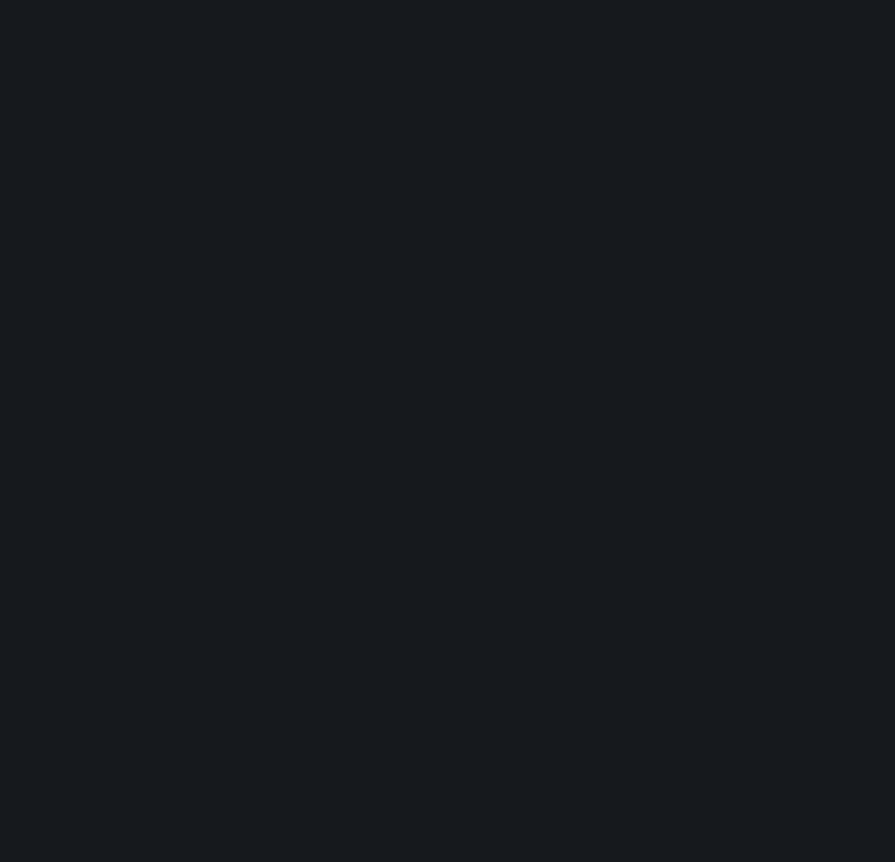
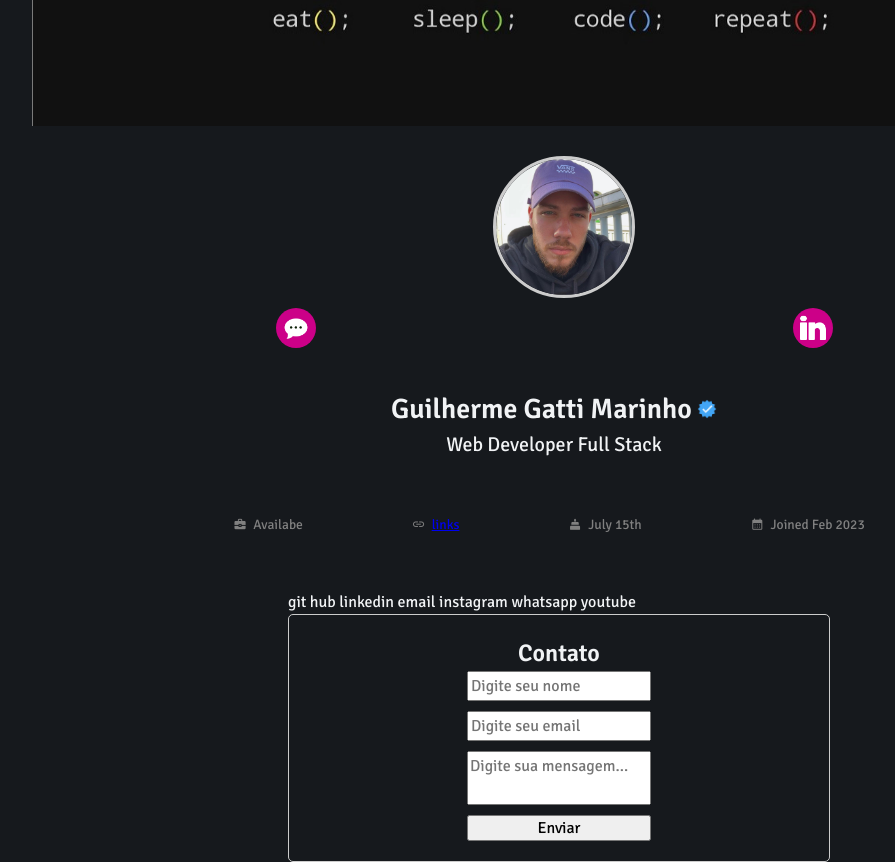
Before and after one commit to guido-marinho/guido-marinho.github.io, a React (Vite) app: page /links in a window 1280 px wide. Before the commit this address had no page. Shown: the part 140-1002 px from the top of the page, without its empty margins (96-991 px from the left). Before the commit the page ends 800 px from the top, so only its background shows below. Built offline with nearby package versions, Linux system fonts and the light colour scheme.

Commit message:
💩 commit bomba de alguns ajustes

```diff
--- a/src/App.jsx
+++ b/src/App.jsx
@@ -6,6 +6,7 @@ export default function App() {
   return (
     <Routes>
       <Route exact path="/" element={<Home />} />
+      <Route exact path="/links" element={<Home />} />
     </Routes>
   );
 }
--- /dev/null
+++ b/src/CSS/FormEmail.css
@@ -0,0 +1,22 @@
+textarea {
+  resize: none;
+}
+
+.form-container {
+    display: flex;
+    flex-direction: column;
+    align-items: center;
+    justify-content: center;
+    width: 100%;
+    max-width: 500px;
+    margin: 0 auto;
+    padding: 20px;
+    border-radius: 5px;
+    border: 1px solid #ccc;
+}
+
+.form-email {
+  display: flex;
+  flex-direction: column;
+  gap: 10px;
+}
--- /dev/null
+++ b/src/CSS/MainLayout.css
@@ -0,0 +1,4 @@
+.main-home {
+  width: 40%;
+  margin: 50px auto 0;
+}
--- a/src/components/FormEmail.jsx
+++ b/src/components/FormEmail.jsx
@@ -1,11 +1,11 @@
 import emailjs from '@emailjs/browser';
 import React, { useState } from 'react';
+import '../CSS/FormEmail.css';
 
 export default function FormEmail() {
   const [name, setName] = useState('');
   const [email, setEmail] =  useState('');
   const [message, setMessage] =  useState('');
-
 
   const handleSubmit = (event) => {
     event.preventDefault();
--- a/src/components/Header.jsx
+++ b/src/components/Header.jsx
@@ -1,4 +1,5 @@
 import React from 'react';
+import { Link } from 'react-router-dom';
 import '../CSS/Header.css';
 
 import cover from '../images/cover.png';
@@ -64,7 +65,9 @@ export default function Header() {
             <span className="material-symbols-outlined icon">
               link
             </span>
+            <Link to='/links' >
             links
+            </Link>
           </p>
 
           <p className='icon'>
--- /dev/null
+++ b/src/components/MainLayout.jsx
@@ -0,0 +1,30 @@
+import React from 'react';
+import { useLocation } from 'react-router-dom';
+
+import '../CSS/MainLayout.css';
+
+import Links from '../pages/Links.jsx';
+import Header from './Header.jsx';
+
+
+export default function Main() {
+
+  const path = useLocation().pathname;
+
+  console.log(path);
+  return (
+    <>
+      <header className='header-home'>
+        <Header />
+      </header>
+
+
+      <main className='main-home'>
+        {path === '/links' && <Links />}
+        {/* {path === '/' && <Feed />} */}
+        {/* {path === '/about' && <About />} */}
+        {/* {path === '/projects' && <Projects />} */}
+      </main>
+    </>
+  );
+}
--- a/src/pages/Home.jsx
+++ b/src/pages/Home.jsx
@@ -1,18 +1,12 @@
 import React from 'react';
-import FormEmail from '../components/FormEmail';
-import Header from '../components/Header';
-// import Main from '../components/Main';
+
+import MainLayout from '../components/MainLayout.jsx';
+
 
 export default function Home() {
   return (
     <>
-      <header className='header-home'>
-        <Header />
-      </header>
-      <main>
-        {/* <Main /> */}
-        <FormEmail />
-      </main>
+      <MainLayout/>
     </>
   );
 }
--- /dev/null
+++ b/src/pages/Links.jsx
@@ -0,0 +1,20 @@
+import React from 'react';
+import FormEmail from '../components/FormEmail.jsx';
+
+export default function Links() {
+  return (
+    <>
+      <section>
+        git hub
+        linkedin
+        email
+        instagram
+        whatsapp
+        youtube
+      </section>
+      <section>
+        <FormEmail />
+      </section>
+    </>
+  );
+}
```
Also changed, not shown: src/components/Main.jsx (deleted, +0 -14 lines).
